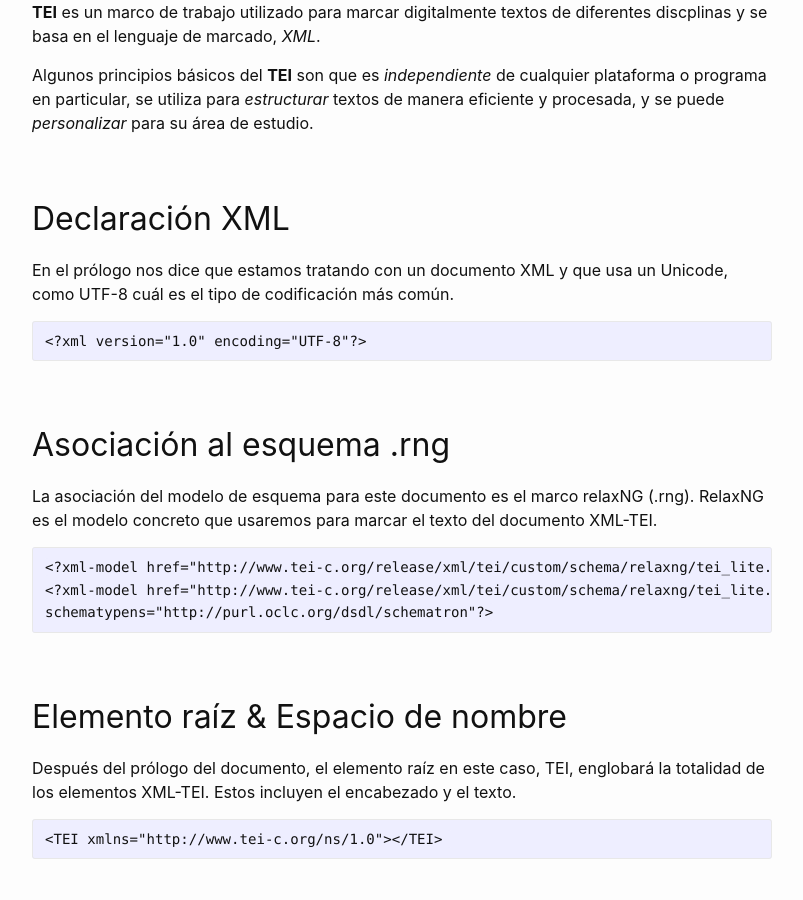
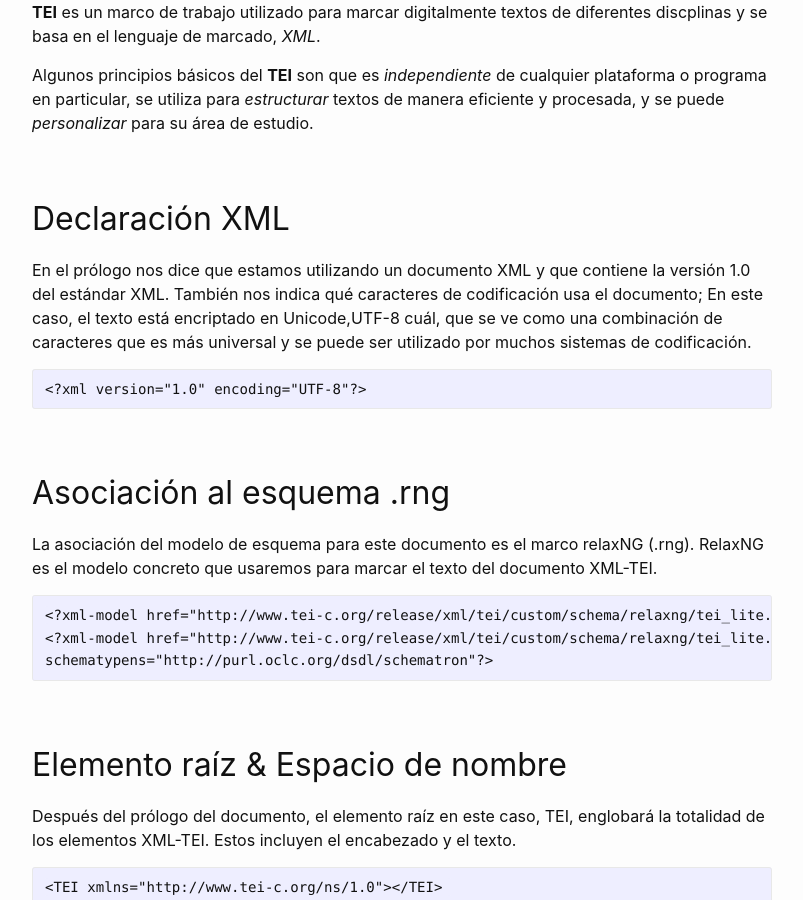
Before and after one commit to miladvh/miladvh.github.io, a Jekyll site: the page built from _posts/2021-10-11-Comentario-TEI.md, in a window 1280 px wide and 900 px high, scrolled down 348 px. Shown: the whole window, without its empty margins (238-1041 px from the left). Built offline with Jekyll 4.4.1, drawn with Linux system fonts in a browser that asks for light colours.

Commit message:
Update 2021-10-11-Comentario-TEI.md

````diff
--- a/_posts/2021-10-11-Comentario-TEI.md
+++ b/_posts/2021-10-11-Comentario-TEI.md
@@ -14,7 +14,8 @@ Algunos principios básicos del **TEI** son que es *independiente* de cualquier
 
 ## Declaración XML
 
-En el prólogo nos dice que estamos tratando con un documento XML y que usa un Unicode, como UTF-8 cuál es el tipo de codificación más común.
+En el prólogo nos dice que estamos utilizando un documento XML y que contiene la versión 1.0 del estándar XML. También nos indica qué caracteres de codificación usa el documento; En este caso, el texto está encriptado en Unicode,UTF-8 cuál, que se ve como una combinación de caracteres que es más universal y se puede ser utilizado por muchos sistemas de codificación.
+
 ```
 <?xml version="1.0" encoding="UTF-8"?>
 ```
````
